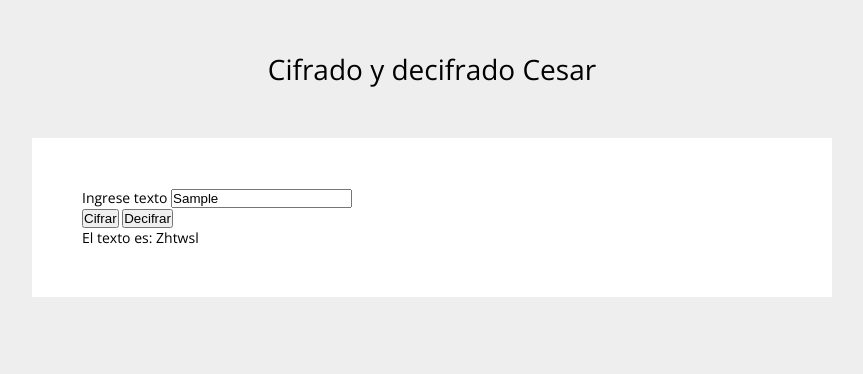
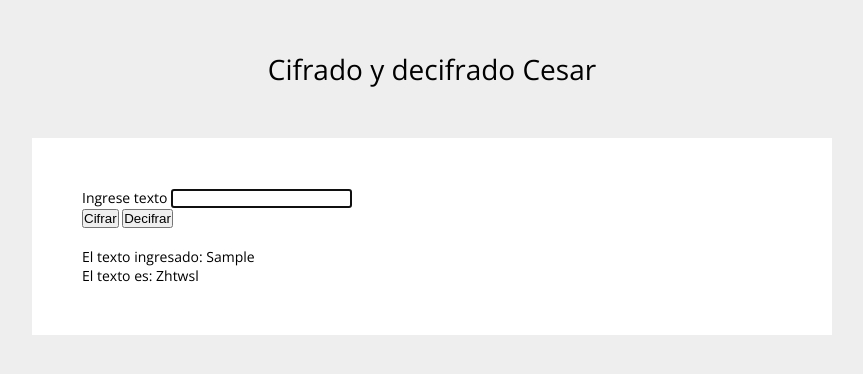
Before and after one commit to Danielapariona/cipherCaesar-ES6, a plain HTML site: page index.html in a window 1280 px wide. Both pictures are taken after typing "Sample" into the empty fields and a click on the button "Cifrar". Shown: the whole page, without its empty margins (208-1071 px from the left). Drawn offline with nearby package versions, Linux system fonts and the light colour scheme.

Commit message:
Add method clean

```diff
--- a/index.html
+++ b/index.html
@@ -1,28 +1,34 @@
 <!DOCTYPE html>
 <html lang="en">
+
 <head>
   <meta charset="UTF-8">
   <title>Document</title>
   <link rel="stylesheet" href="css/main.css">
 </head>
+
 <body>
   <h1>Cifrado y decifrado Cesar</h1>
   <main>
     <form class="form " method="" id="sign-up">
       <div>
         <label for="text">
-         Ingrese texto
+          Ingrese texto
         </label>
-        <input type="text" id="texto-js"/>
+        <input type="text" id="texto-js" />
       </div>
       <button type="submit" id="cipher-js">Cifrar</button>
       <button type="submit" id="decipher-js">Decifrar</button>
     </form>
     <div>
+      <br>
+      <label for="">El texto ingresado:</label>
+      <span id="text-value-js"></span><br>
       <label for="">El texto es:</label>
       <span id="result-js"></span>
     </div>
   </main>
   <script src="js/app.js"></script>
 </body>
+
 </html>
--- a/js/app.js
+++ b/js/app.js
@@ -23,6 +23,11 @@ let deCipher = str => {
   return strDecipher;
 }
 
+let clean = () => {
+  text.value = '';
+  text.focus();
+}
+
 let isValidate = str => { // Verifica que la entrada no sea un número o esté vacío
   const regexp = /^[A-Z]|[a-z]$/;
   for (let i = 0; i < str.length; i++) {
@@ -34,12 +39,15 @@ const text = document.getElementById('texto-js');
 const btnCipher = document.getElementById('cipher-js');
 const bntDecipher = document.getElementById('decipher-js');
 const result = document.getElementById('result-js');
+const textValue = document.getElementById('text-value-js');
 
 btnCipher.addEventListener('click',(e) => {
   e.preventDefault();
   let valueText = text.value;
   if(isValidate(valueText)) {
+    textValue.textContent = text.value;
     result.textContent = cipher(valueText);
+    clean();
   }
 })
 
@@ -47,6 +55,8 @@ bntDecipher.addEventListener('click',(e) => {
   e.preventDefault();
   let valueText = text.value;
   if(isValidate(valueText)) {
+    textValue.textContent = text.value;
     result.textContent = deCipher(valueText);
+    clean();
   }
 })
```
